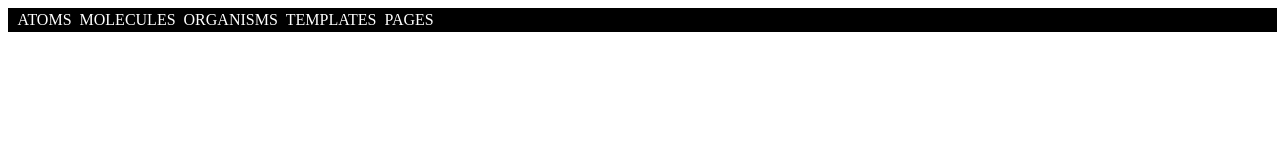
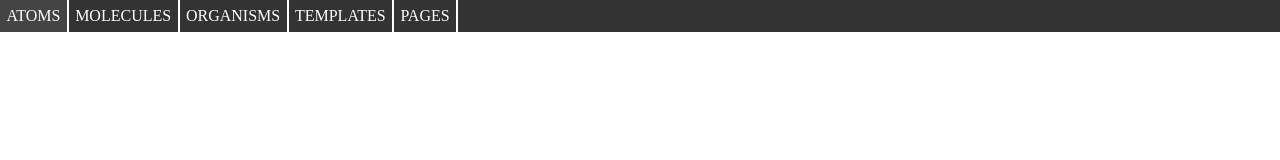
Before and after one commit to BenJanecke/collider, a website: page style-guide/header.html in a window 1280 px wide. Drawn offline with nearby package versions, Linux system fonts and the light colour scheme; files that its build step writes are made by us from their sources.

Commit message:
Move guide styles into a separate file

```diff
--- /dev/null
+++ b/style-guide/_mixins.scss
@@ -0,0 +1,7 @@
+@mixin clearfix {
+  &:after {
+    content: "";
+    display: table;
+    clear: both;
+  }
+}
--- /dev/null
+++ b/style-guide/guide.scss
@@ -0,0 +1,31 @@
+@import 'mixins';
+
+.main-nav {
+  list-style: none;
+  display: block;
+  float: left;
+  width: 100%;
+  background-color: #333;
+  @include clearfix;
+}
+
+.main-nav li {
+  float: left;
+  border-right: #FFF solid 2px;
+}
+
+.main-nav li a {
+  color: #FFF;
+  padding: {
+    left: 0.4em;
+    right: 0.4em;
+    top: 0.5em;
+    bottom: 0.5em;
+  }
+  display: block;
+  text-decoration: none;
+}
+
+.main-nav li a:hover {
+  background-color: #444;
+}
--- a/style-guide/header.html
+++ b/style-guide/header.html
@@ -7,34 +7,8 @@
     <meta name="description" content="">
     <meta name="viewport" content="width=device-width, initial-scale=1">
     <link rel="apple-touch-icon" href="apple-touch-icon.png">
-    <link rel="stylesheet" href="/guide.css">
-    <style>
-      .main-nav {
-        list-style: none;
-        display: block;
-        float: left;
-        width: 100%;
-        background-color: #000;
-        padding: 0.2em;
-        padding-left: 0.1em;
-        margin: 0;
-        margin-bottom: 1em;
-      }
-
-      .main-nav li {
-        float: left;
-        margin-left: 0.5em;
-      }
-
-      .main-nav li a {
-        color: #FFF;
-        text-decoration: none;
-      }
-
-      .main-nav li a:hover {
-        text-decoration: underline;
-      }
-    </style>
+    <link rel="stylesheet" href="/css/guide.css">
+    <link rel="stylesheet" href="/css/base.css">
   </head>
   <body>
   <header>
```
